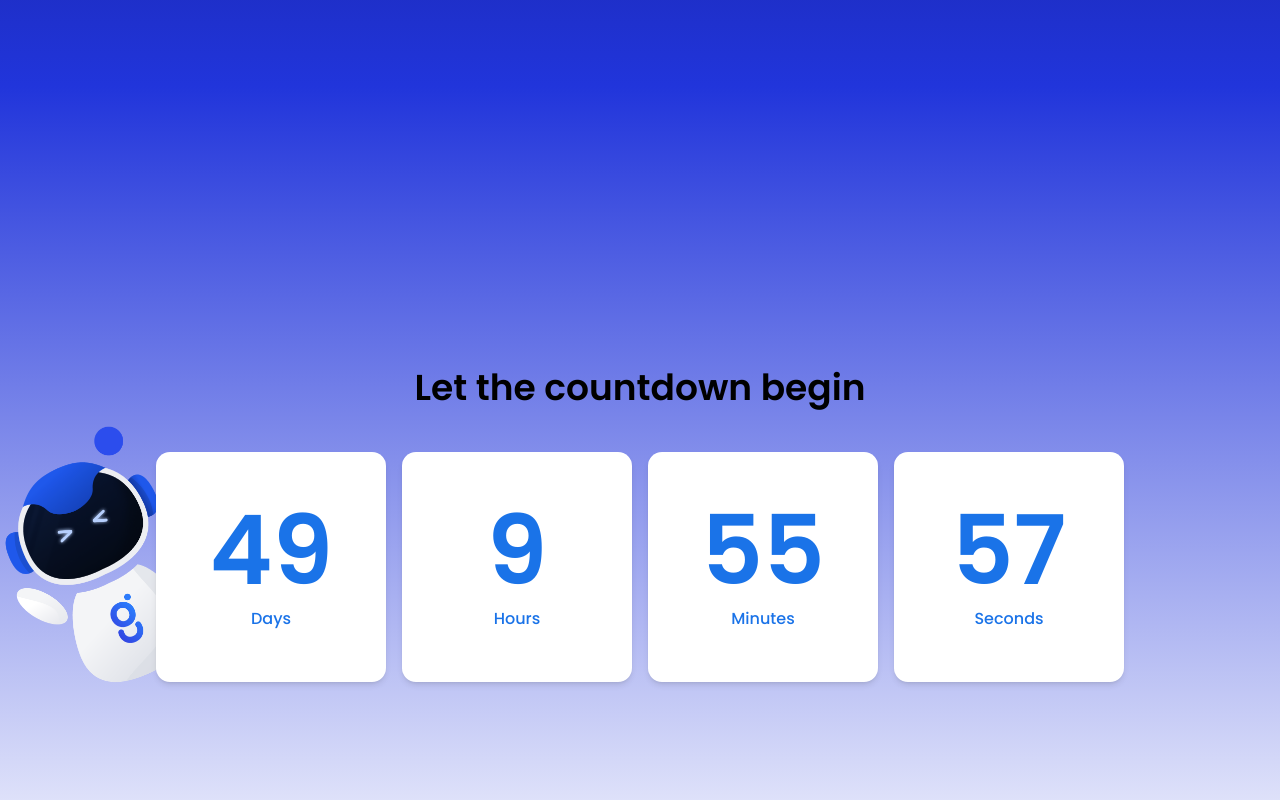
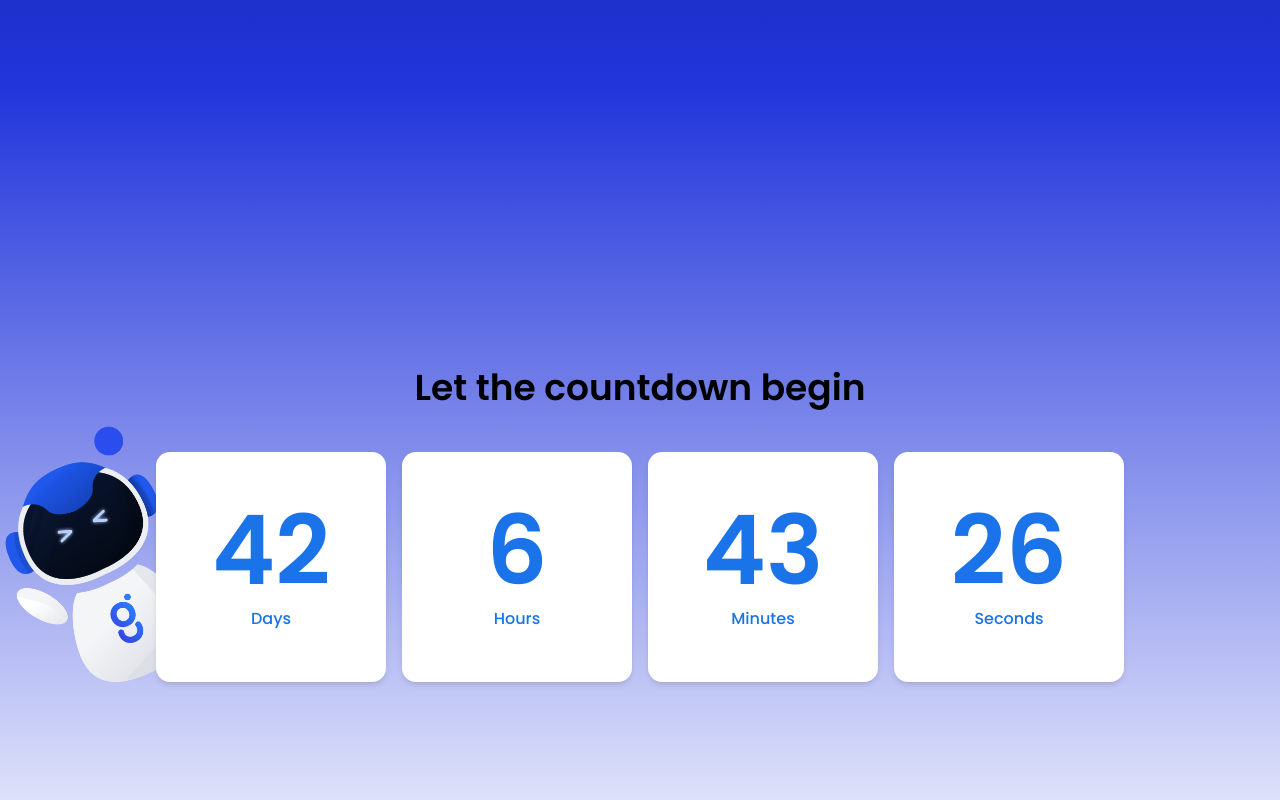
Before and after one commit to Gunadarma-Code-Week/Frontend, a Next.js app: page / in a window 1280 px wide. Shown: the part 720-1520 px from the top of the page. Built offline with nearby package versions, Linux system fonts and the light colour scheme; no server answers.

Commit message:
add countdown component

```diff
--- a/app/page.tsx
+++ b/app/page.tsx
@@ -17,24 +17,19 @@ import news2 from "@/public/assets/news.png";
 import news3 from "@/public/assets/news.png";
 import ctaGraphic from "@/public/assets/brain.png";
 import maskot from "@/public/assets/Maskot-2.png";
-import maskotHi from "@/public/assets/Maskot.png";
+// import maskotHi from "@/public/assets/Maskot.png"; // Removed this import
 import hackMaskot from "@/public/assets/hackthon-maskot.png";
 import seminarMaskot from "@/public/assets/seminar-maskot.png";
 import cpMaskot from "@/public/assets/cp-maskot.png";
 import nav from "@/public/assets/logo.svg";
 import Image from "next/image";
 import Link from "next/link";
+import Countdown from "@/components/Countdown"; // Make sure the import path is correct
 
 export default function Home() {
   const [scrolled, setScrolled] = useState(false);
   const [activeTab, setActiveTab] = useState("general");
   const [isMenuOpen, setIsMenuOpen] = useState(false);
-
-  if (analytics) {
-    logEvent(analytics, "page_view", {
-      page_path: "/",
-    });
-  }
 
   useEffect(() => {
     const handleScroll = () => {
@@ -212,45 +207,12 @@ export default function Home() {
             </div>
           </section>
 
-          <section className="mt-32 w-full flex flex-col items-center justify-center text-center text-black gap-6 min-h-screen">
-            <h2 className="text-2xl md:text-4xl font-semibold mb-5">
-              Let the countdown begin
-            </h2>
-            <div className="flex flex-col md:flex-row gap-4 w-full justify-center items-center relative">
-              {/* Maskot Hi di sebelah kiri */}
-              <div className="absolute hidden lg:block -left-15 md:-left-14 -top-10">
-                <Image
-                  src={maskotHi}
-                  alt="Maskot Hi"
-                  width={280}
-                  height={280}
-                  className="object-contain"
-                />
-              </div>
-
-              {/* Box countdown */}
-              {[
-                { label: "Days", value: 49 },
-                { label: "Hours", value: 9 },
-                { label: "Minutes", value: 55 },
-                { label: "Seconds", value: 57 },
-              ].map((item, index) => (
-                <div
-                  key={index}
-                  className="bg-white w-[230px] h-[230px] backdrop-blur-md text-[#1A73E8] px-6 py-4 rounded-xl shadow-md flex flex-col items-center justify-center"
-                >
-                  <h1 className="text-7xl md:text-8xl font-semibold">
-                    {item.value}
-                  </h1>
-                  <p className="text-base mt-2 font-medium">{item.label}</p>
-                </div>
-              ))}
-            </div>
-          </section>
+          {/* Use the Countdown component here */}
+          <Countdown targetDateString="April 28, 2025 00:00:00" />
         </main>
       </div>
       <main className="relative z-10 max-w-screen-xl mx-auto px-4 mt-32">
-        <section className="w-full flex flex-col gap-16 items-center justify-center text-black min-h-screen">
+        <section className="w-full flex flex-col items-center justify-center text-center text-black gap-6">
           {/* Header */}
           <div className="flex flex-col md:flex-row w-full justify-between items-start md:items-center gap-6">
             <h2 className="text-2xl md:text-4xl font-bold md:w-4/12">
--- /dev/null
+++ b/components/Countdown.tsx
@@ -0,0 +1,92 @@
+"use client";
+
+import { useState, useEffect } from "react";
+import Image from "next/image";
+import maskotHi from "@/public/assets/Maskot.png"; // Make sure this path is correct relative to your project structure
+
+// Define props interface
+interface CountdownProps {
+  targetDateString: string;
+}
+
+export default function Countdown({ targetDateString }: CountdownProps) {
+  const [countdown, setCountdown] = useState({
+    days: 0,
+    hours: 0,
+    minutes: 0,
+    seconds: 0,
+  });
+
+  useEffect(() => {
+    // Use the prop for the target date
+    const targetDate = new Date(targetDateString).getTime();
+
+    const updateCountdown = () => {
+      const now = new Date().getTime();
+      const distance = targetDate - now;
+
+      // Calculate time units
+      const days = Math.floor(distance / (1000 * 60 * 60 * 24));
+      const hours = Math.floor(
+        (distance % (1000 * 60 * 60 * 24)) / (1000 * 60 * 60)
+      );
+      const minutes = Math.floor((distance % (1000 * 60 * 60)) / (1000 * 60));
+      const seconds = Math.floor((distance % (1000 * 60)) / 1000);
+
+      // Update state, ensuring values don't go negative if the date has passed
+      setCountdown({
+        days: Math.max(0, days),
+        hours: Math.max(0, hours),
+        minutes: Math.max(0, minutes),
+        seconds: Math.max(0, seconds),
+      });
+    };
+
+    // Initial call to display countdown immediately
+    updateCountdown();
+
+    // Update countdown every second
+    const interval = setInterval(updateCountdown, 1000);
+
+    // Cleanup interval on component unmount
+    return () => clearInterval(interval);
+  }, [targetDateString]); // Add targetDateString to dependency array
+
+  return (
+    <section className="mt-32 w-full flex flex-col items-center justify-center text-center text-black gap-6 min-h-screen">
+      <h2 className="text-2xl md:text-4xl font-semibold mb-5">
+        Let the countdown begin
+      </h2>
+      <div className="flex flex-col md:flex-row gap-4 w-full justify-center items-center relative">
+        {/* Maskot Hi di sebelah kiri */}
+        <div className="absolute hidden lg:block -left-15 md:-left-14 -top-10">
+          <Image
+            src={maskotHi}
+            alt="Maskot Hi"
+            width={280}
+            height={280}
+            className="object-contain"
+          />
+        </div>
+
+        {/* Box countdown */}
+        {[
+          { label: "Days", value: countdown.days },
+          { label: "Hours", value: countdown.hours },
+          { label: "Minutes", value: countdown.minutes },
+          { label: "Seconds", value: countdown.seconds },
+        ].map((item, index) => (
+          <div
+            key={index}
+            className="bg-white w-[230px] h-[230px] backdrop-blur-md text-[#1A73E8] px-6 py-4 rounded-xl shadow-md flex flex-col items-center justify-center"
+          >
+            <h1 className="text-7xl md:text-8xl font-semibold">
+              {item.value}
+            </h1>
+            <p className="text-base mt-2 font-medium">{item.label}</p>
+          </div>
+        ))}
+      </div>
+    </section>
+  );
+}
```
